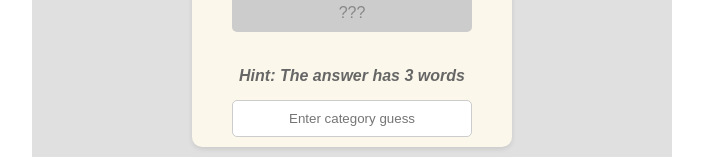
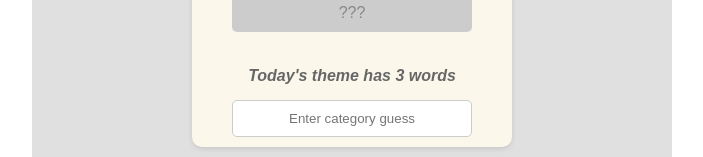
Before and after one commit to aschneidman28/caterpillar-game-react, a React (Create React App) app: page / in a window 1280 px wide. Shown: the part 319-476 px from the top of the page, without its empty margins (288-991 px from the left). Built offline with nearby package versions, Linux system fonts and the light colour scheme.

Commit message:
Update caterpillar-game-react.tsx

```diff
--- a/src/caterpillar-game-react.tsx
+++ b/src/caterpillar-game-react.tsx
@@ -138,7 +138,7 @@ const CaterpillarGame: React.FC = () => {
               <div key={`hidden-${index}`} className="clue hidden">???</div>
             )}
           </div>
-          <p>Hint: The answer has {wordCount} word{wordCount > 1 ? 's' : ''}</p>
+          <p>Today's theme has {wordCount} word{wordCount > 1 ? 's' : ''}</p>
           <input
             type="text"
             placeholder="Enter category guess"
```
